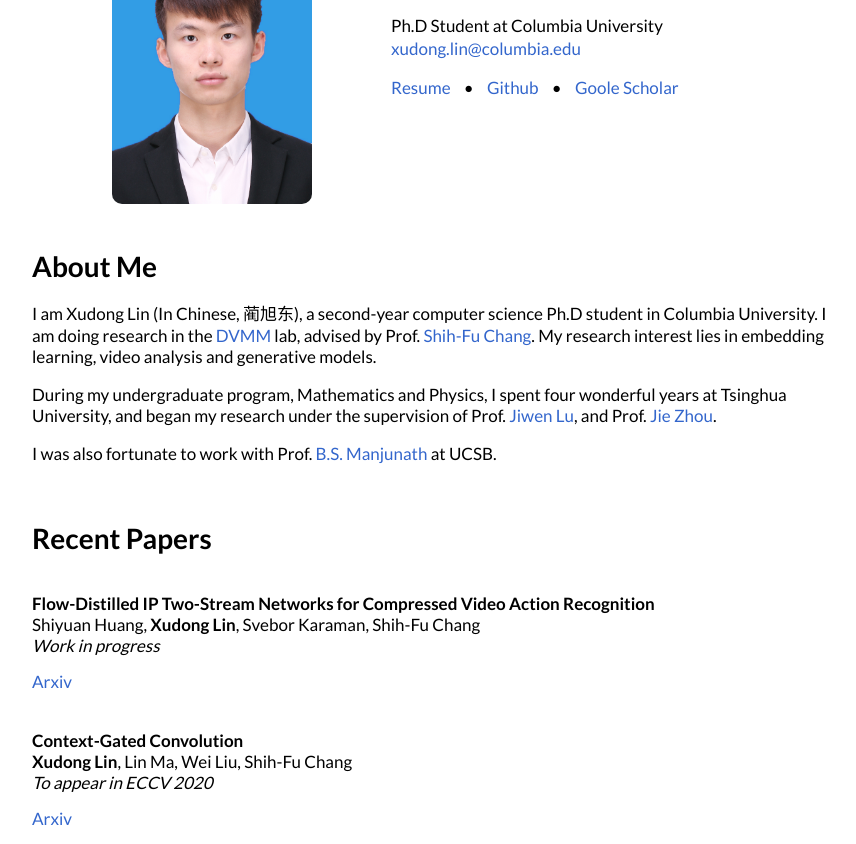
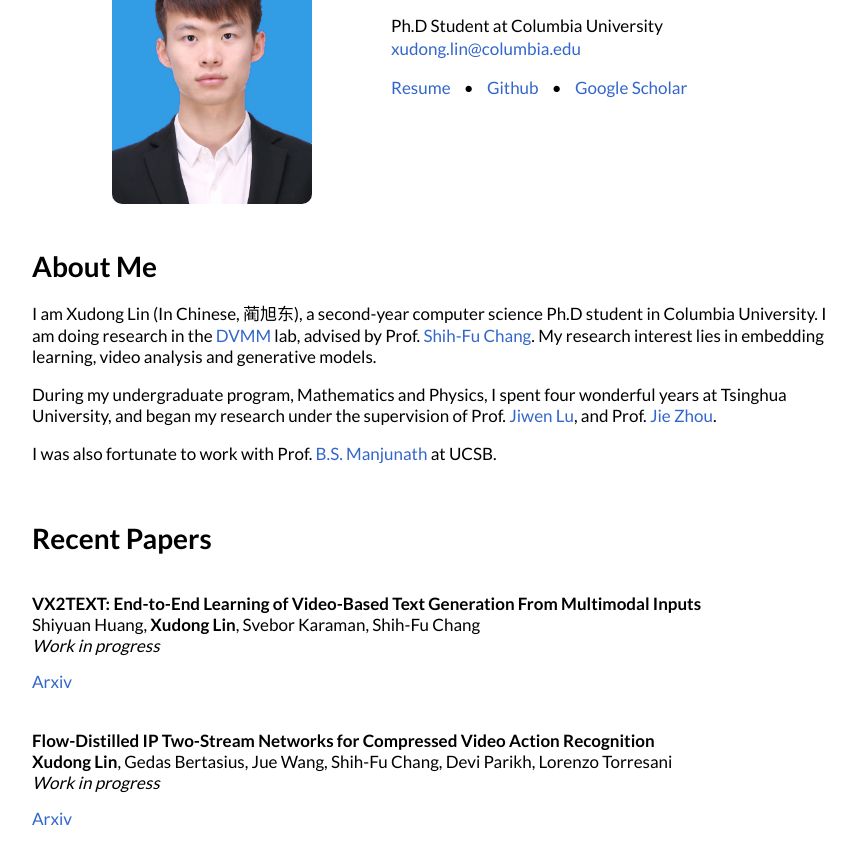
Before and after one commit to XudongLinthu/XudongLinthu.github.io, a plain HTML site: page index.html in a window 1280 px wide. Shown: the part 108-952 px from the top of the page, without its empty margins (208-1064 px from the left). Drawn offline with Linux system fonts and the light colour scheme.

Commit message:
Update index.html

```diff
--- a/index.html
+++ b/index.html
@@ -177,7 +177,7 @@
 						<br>
 						<a href="mailto:xudong.lin@columbia.edu">xudong.lin@columbia.edu</a></p>
 					<p class="external"><a href="docs/CV_Xudong_Lin.pdf" class="first" target="_blank">Resume</a> &bull; <a href="https://github.com/XudongLinthu" target="_blank">Github</a>
-					&bull; <a href="https://scholar.google.com/citations?user=KtOqcRUAAAAJ&hl=en" target="_blank">Goole Scholar</a> </p> </p>
+					&bull; <a href="https://scholar.google.com/citations?user=KtOqcRUAAAAJ&hl=en" target="_blank">Google Scholar</a> </p> </p>
 			</div>
 		</div>
 	</div>
@@ -197,8 +197,16 @@
 		<h2>Recent Papers</h2>
 		<br>
 		<div class="publication">
+			<p><strong>VX2TEXT: End-to-End Learning of Video-Based Text Generation From Multimodal Inputs</a></strong>
+		<br> Shiyuan Huang, <strong>Xudong Lin</strong>, Svebor Karaman, Shih-Fu Chang
+				<br>
+				<em>Work in progress</em>
+				<br>
+				<span class="links"><a href="https://arxiv.org/abs/2101.12059" target="_blank">Arxiv</a> </span>
+		</div>
+		<div class="publication">
 			<p><strong>Flow-Distilled IP Two-Stream Networks for Compressed Video Action Recognition</a></strong>
-		<br> Shiyuan Huang, <strong>Xudong Lin</strong>, Svebor Karaman, Shih-Fu Chang
+		<br> <strong>Xudong Lin</strong>, Gedas Bertasius, Jue Wang, Shih-Fu Chang, Devi Parikh, Lorenzo Torresani
 				<br>
 				<em>Work in progress</em>
 				<br>
```
